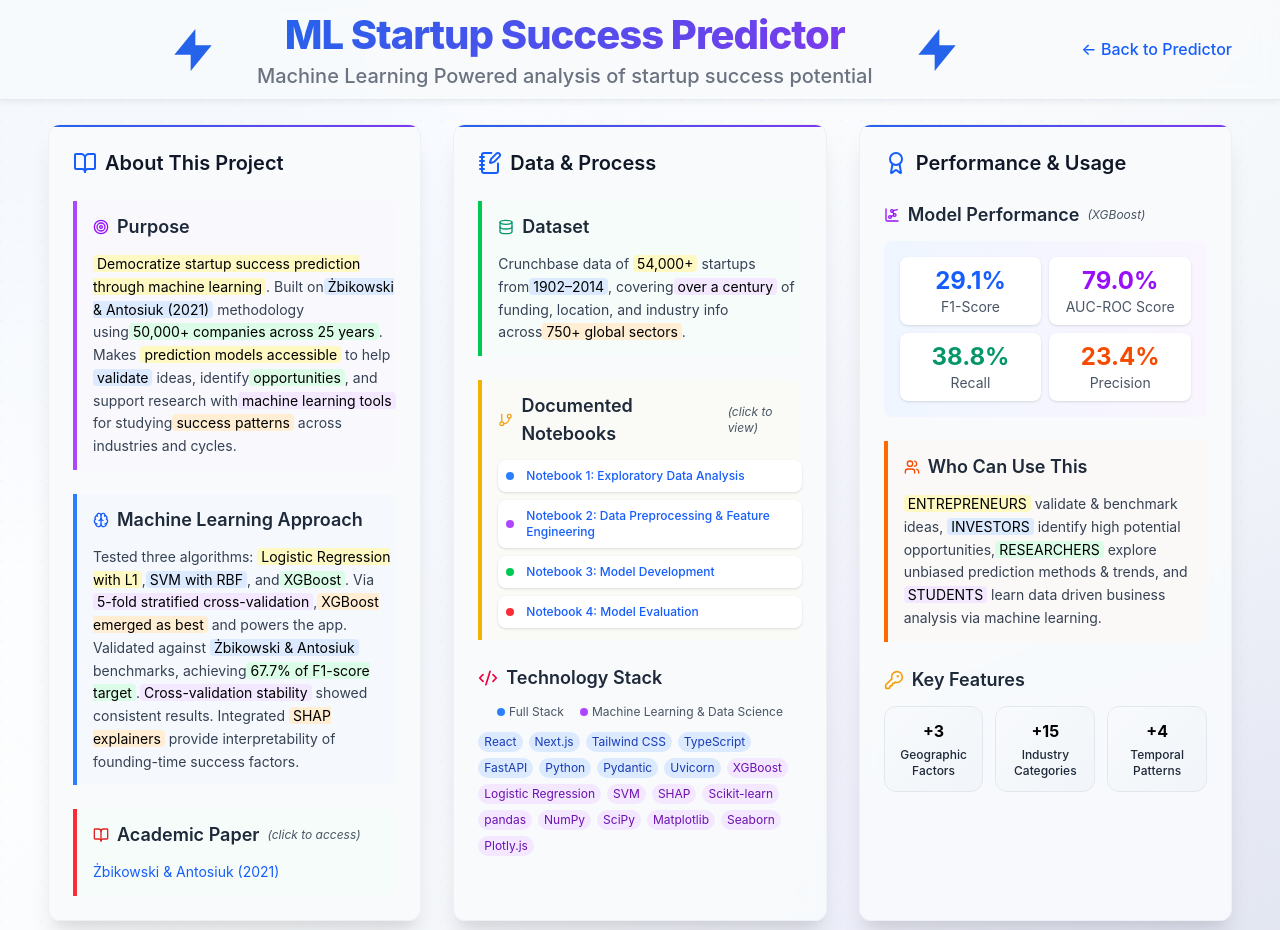
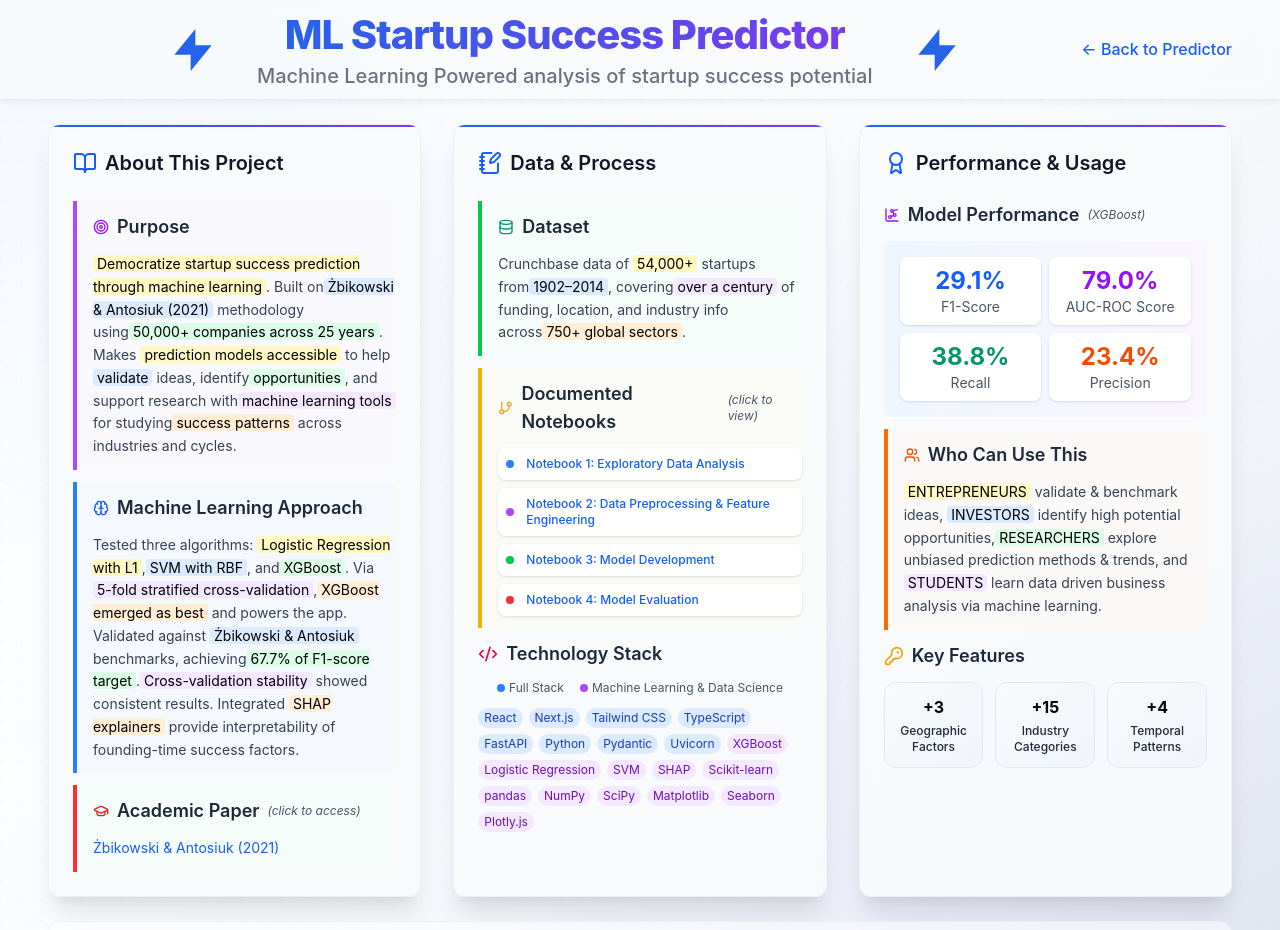
Before and after one commit to RyanFabrick/ML-Startup-Success-Prediction, a Next.js app in the folder startup-predictor/: page /about in a window 1280 px wide. Shown: the top 930 px of the page. Built offline with nearby package versions, Linux system fonts and the light colour scheme.

Commit message:
About page vertical scroll decreased. Full stack + ML model with documentation complete. TODO: All READMEs.

```diff
--- a/startup-predictor/app/about/page.tsx
+++ b/startup-predictor/app/about/page.tsx
@@ -1,6 +1,6 @@
 "use client";
 import React from 'react';
-import { NotebookPen, Code2, KeyRound, Bot, ChartNetwork, TrendingUp, BookOpen, Database, Brain, Target, Users, Award, GitBranch } from 'lucide-react';
+import { NotebookPen, Code2, GraduationCap, KeyRound, Bot, ChartNetwork, TrendingUp, BookOpen, Database, Brain, Target, Users, Award, GitBranch } from 'lucide-react';
 import Link from 'next/link';
 
 const AboutPage = () => {
@@ -34,7 +34,7 @@ const AboutPage = () => {
               About This Project
             </h2>
 
-            <div className="space-y-6">
+            <div className="space-y-3">
               <div className="border-l-4 border-purple-500 pl-4 bg-purple-50/30 py-3 rounded-r-lg">
                 <h3 className="text-lg font-semibold text-gray-800 mb-3 flex items-center">
                   <Target className="h-4 w-4 text-purple-600 mr-2" />
@@ -73,7 +73,7 @@ const AboutPage = () => {
 
               <div className="border-l-4 border-red-500 pl-4 bg-green-50/30 py-3 rounded-r-lg">
                 <h3 className="text-lg font-semibold text-gray-800 mb-3 flex items-center">
-                  <BookOpen className="h-4 w-4 text-red-600 mr-2" />
+                  <GraduationCap className="h-4 w-4 text-red-600 mr-2" />
                   Academic Paper <span className="font-normal italic ml-2 text-gray-600 text-xs"> (click to access)</span>
                 </h3>
                 <div className="text-gray-700 leading-relaxed text-sm space-y-3">
@@ -99,7 +99,7 @@ const AboutPage = () => {
               Data & Process
             </h2>
 
-            <div className="space-y-6">
+            <div className="space-y-3">
               <div className="border-l-4 border-green-500 pl-4 bg-green-50/30 py-3 rounded-r-lg">
                 <h3 className="text-lg font-semibold text-gray-800 mb-3 flex items-center">
                   <Database className="h-4 w-4 text-green-600 mr-2" />
@@ -211,7 +211,7 @@ const AboutPage = () => {
                 Performance & Usage
             </h2>
 
-            <div className="space-y-6">
+            <div className="space-y-3">
               <div>
                 <h3 className="text-lg font-semibold text-gray-800 mb-3 flex items-center">
                   <ChartNetwork className="h-4 w-4 text-purple-600 mr-2" />
```
